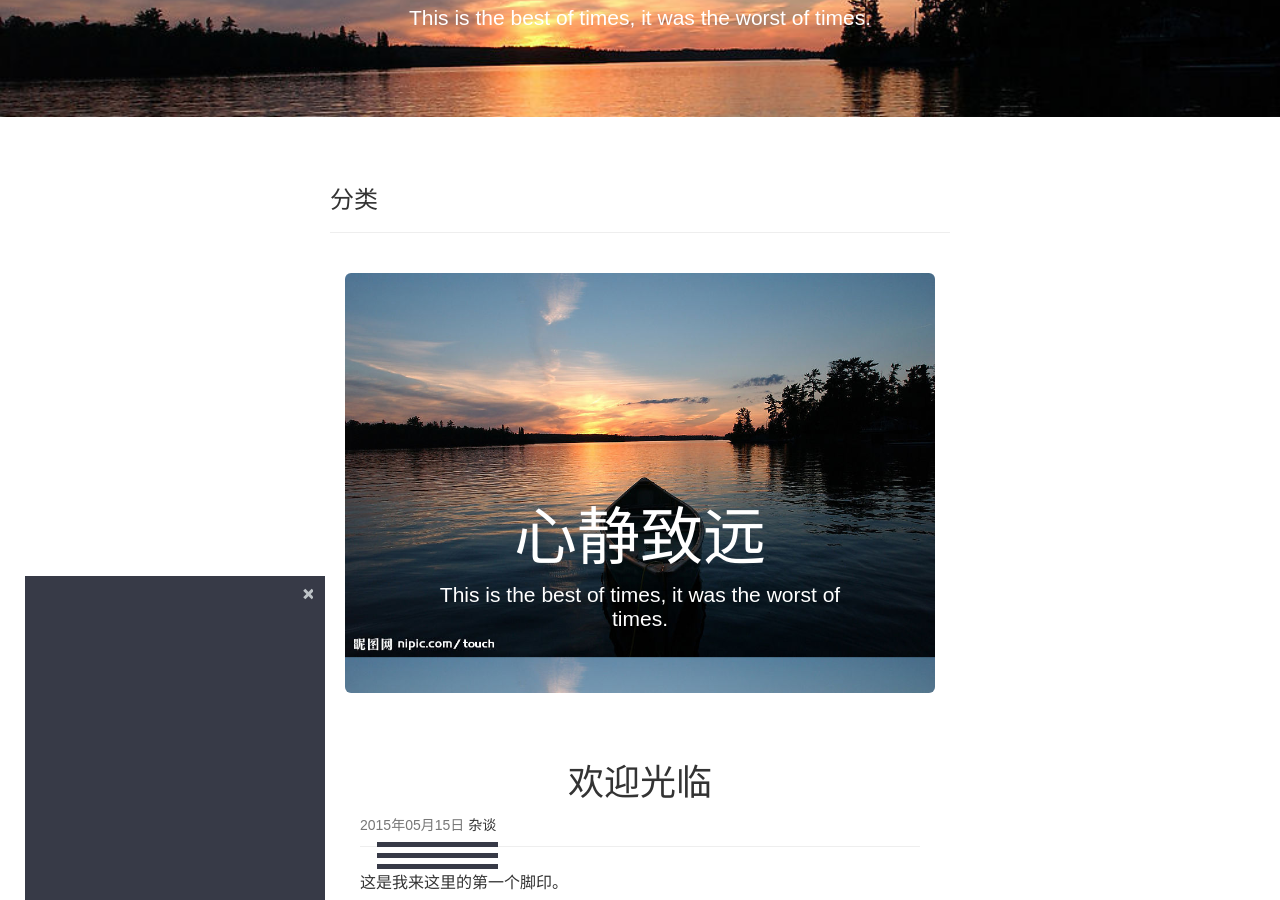
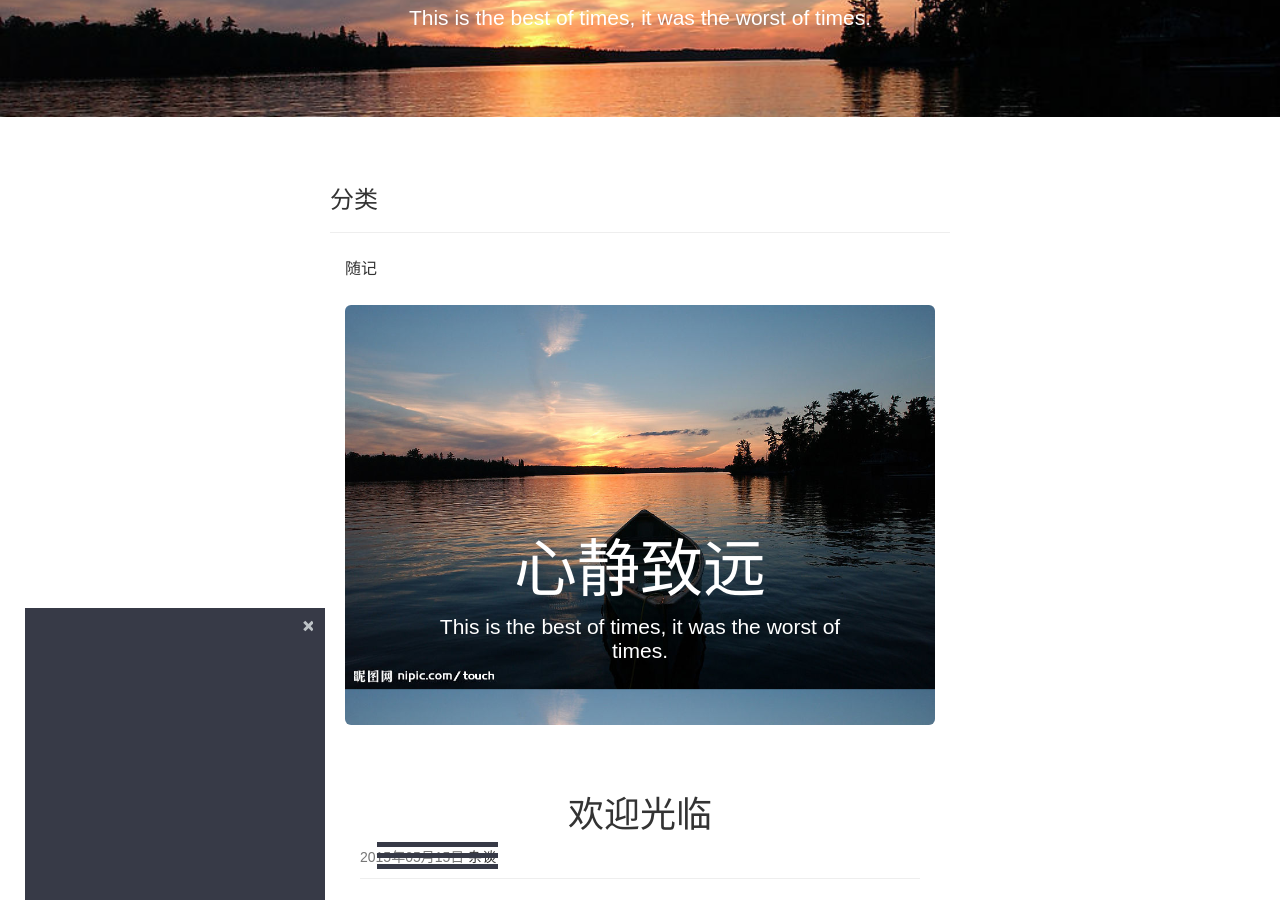
Before and after one commit to jinchangle/xiashuangxi.github.io, a Jekyll site: the page built from types.html, in a window 1280 px wide and 900 px high, scrolled down 303 px. Built offline with Jekyll 4.4.1, drawn with Linux system fonts in a browser that asks for light colours; nearby versions of some CDN libraries; comment, search, counter and statistics services are not loaded.

Commit message:
Update types.html

```diff
--- a/_layouts/types.html
+++ b/_layouts/types.html
@@ -14,7 +14,7 @@
 
                     <div class="container" >
                         <p class="lead">
-                           {{ category | last }} {{ category | last | size }}
+                           {{ category }} {{ category | last | size }}
                         </p>
                     </div>
 
```
